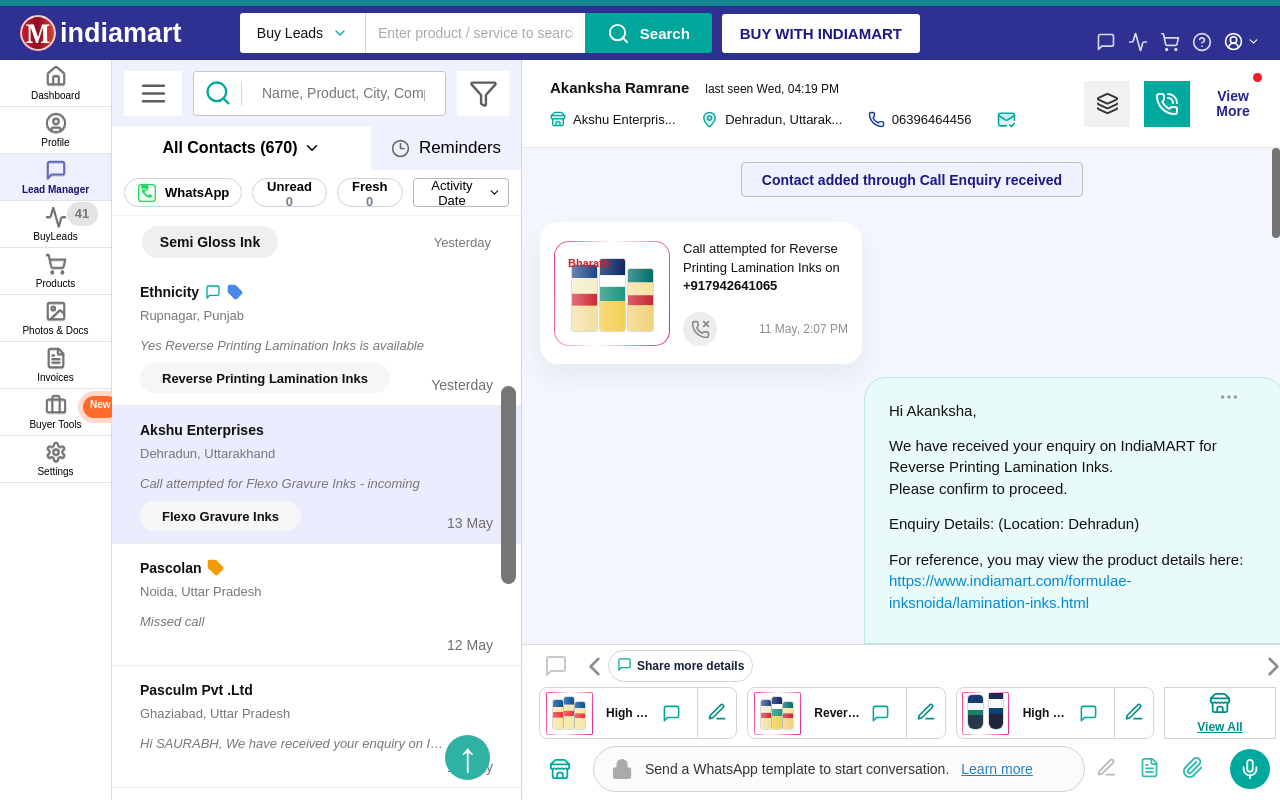
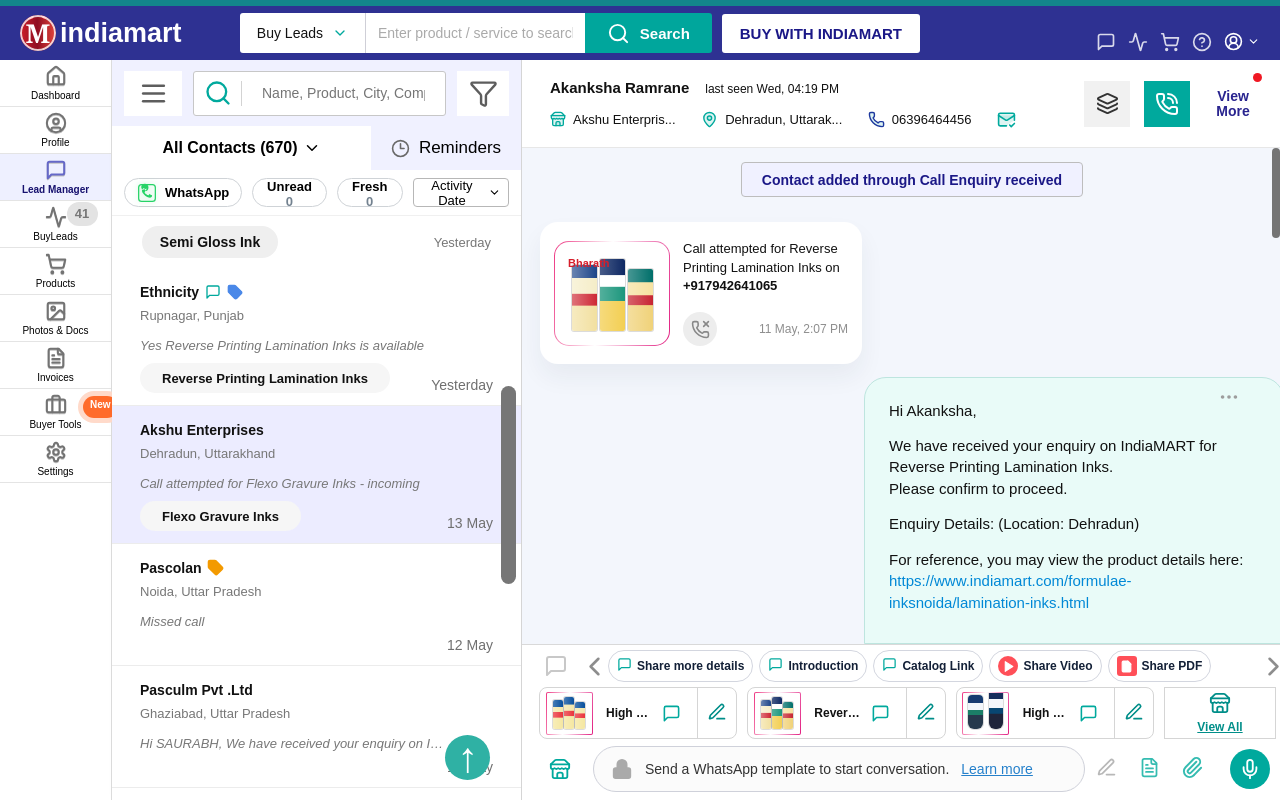
Before and after one commit to karkau123/Indiamart-Lead-Manager, a React (Vite) app: page / in a window 1280 px wide. Built offline with nearby package versions, Linux system fonts and the light colour scheme.

Commit message:
Revert "Merge pull request #24 from karkau123/feature/single-suggestion-button"
This reverts commit 4c15bbb08956437db8335734bdb09973940a0a83, reversing
changes made to 1536c9210fa12e50b7981a87a82cc45822345e73.

```diff
--- a/src/App.jsx
+++ b/src/App.jsx
@@ -83,6 +83,11 @@ const contacts = [
 
 const quickActions = [
   { label: "Share more details", icon: MessageSquare },
+  { label: "Introduction", icon: MessageSquare },
+  { label: "Catalog Link", icon: MessageSquare },
+  { label: "Share Video", icon: Play, red: true },
+  { label: "Share PDF", icon: FileText, pdf: true },
+  { label: "Send Quotation", icon: FileText, pdf: true },
 ];
 
 const products = [
```
